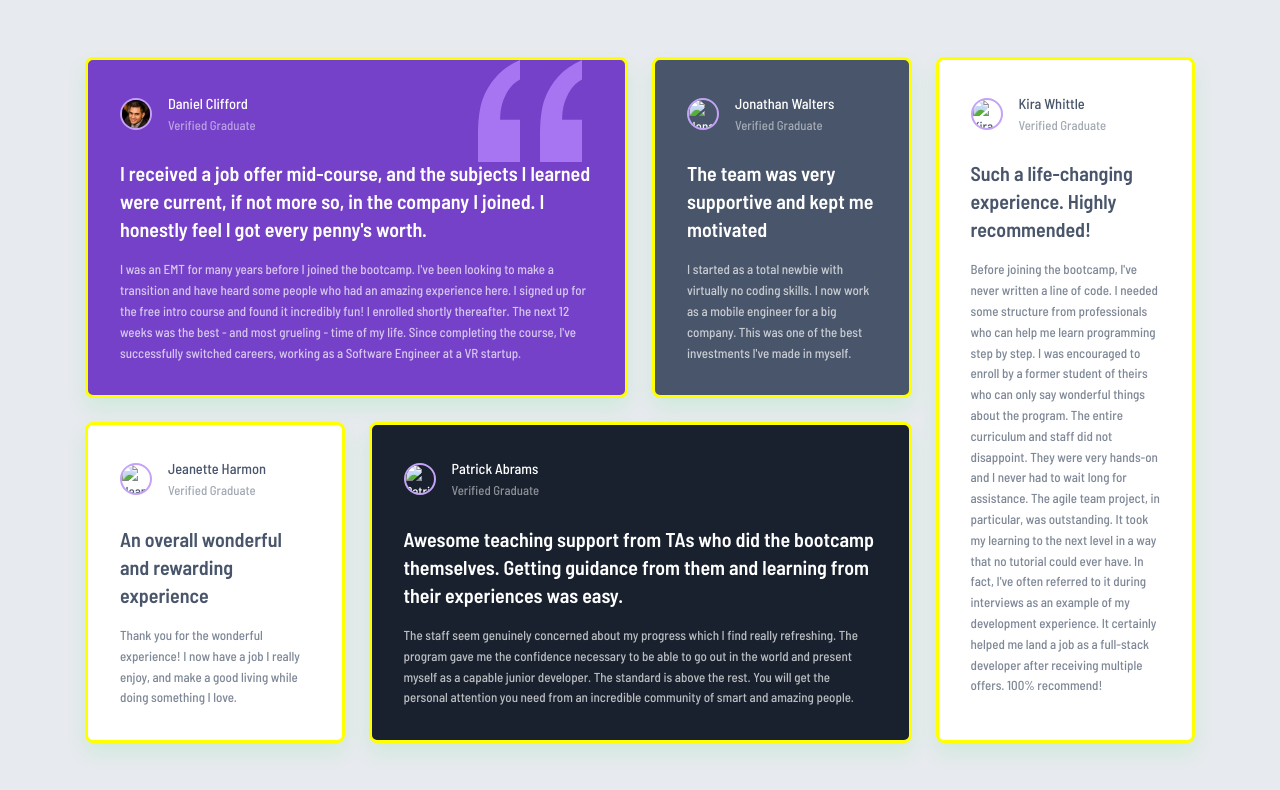
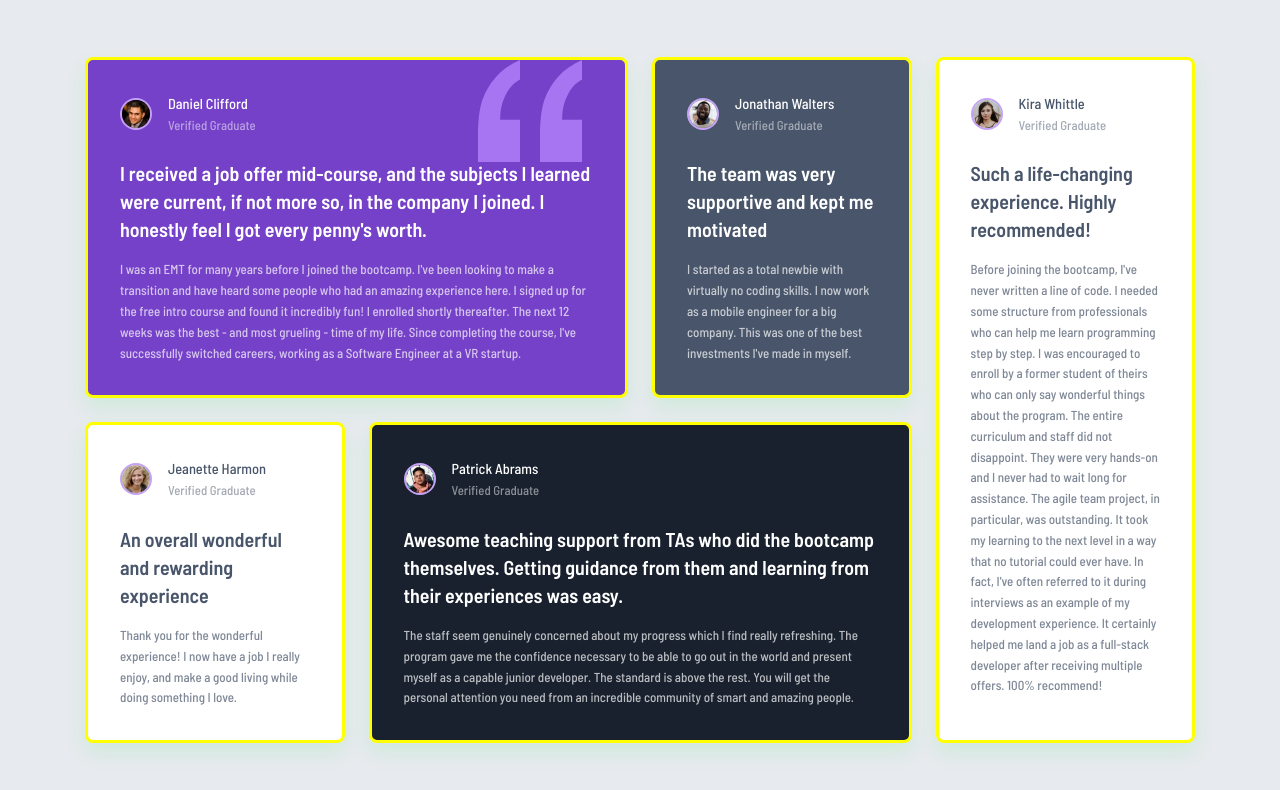
Before and after one commit to meshackkiplimo/grid_test, a plain HTML site: page index.html in a window 1280 px wide. Drawn offline with Linux system fonts and the light colour scheme; files whose address does not match are found by name.

Commit message:
fix: update image paths for testimonials to relative URLs

```diff
--- a/index.html
+++ b/index.html
@@ -23,7 +23,7 @@
 
         <article class="testimonial testimonial-jonathan">
             <header>
-                <img src="testimonials-grid-section-main/images/image-jonathan.jpg" alt="Jonathan Walters">
+                <img src="./images/image-jonathan.jpg" alt="Jonathan Walters">
                 <div>
                     <h2>Jonathan Walters</h2>
                     <p>Verified Graduate</p>
@@ -35,7 +35,7 @@
 
         <article class="testimonial testimonial-jeanette">
             <header>
-                <img src="testimonials-grid-section-main/images/image-jeanette.jpg" alt="Jeanette Harmon">
+                <img src="./images/image-jeanette.jpg" alt="Jeanette Harmon">
                 <div>
                     <h2>Jeanette Harmon</h2>
                     <p>Verified Graduate</p>
@@ -47,7 +47,7 @@
 
         <article class="testimonial testimonial-patrick">
             <header>
-                <img src="testimonials-grid-section-main/images/image-patrick.jpg" alt="Patrick Abrams">
+                <img src="./images/image-patrick.jpg" alt="Patrick Abrams">
                 <div>
                     <h2>Patrick Abrams</h2>
                     <p>Verified Graduate</p>
@@ -59,7 +59,7 @@
 
         <article class="testimonial testimonial-kira">
             <header>
-                <img src="testimonials-grid-section-main/images/image-kira.jpg" alt="Kira Whittle">
+                <img src="./images/image-kira.jpg" alt="Kira Whittle">
                 <div>
                     <h2>Kira Whittle</h2>
                     <p>Verified Graduate</p>
```
